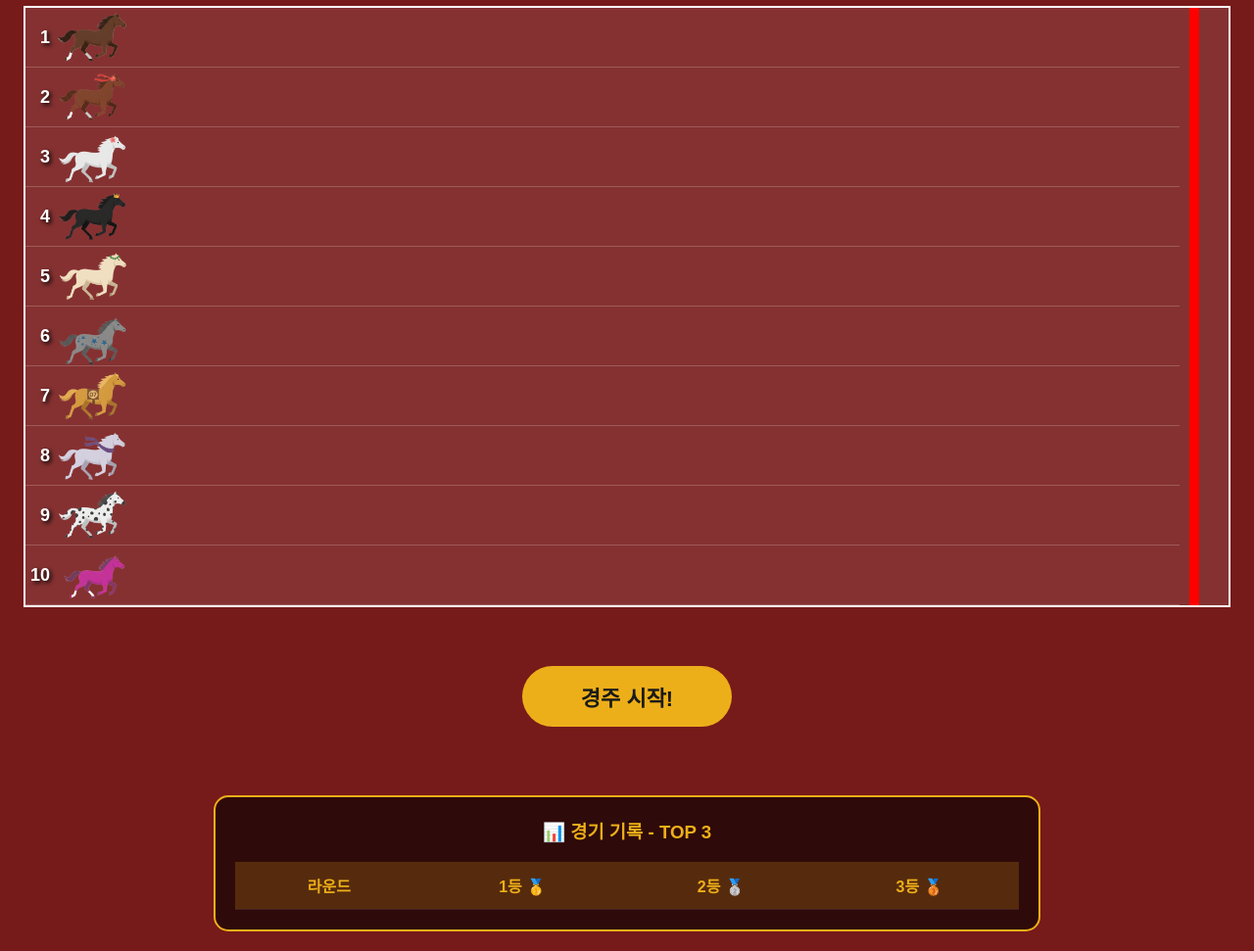
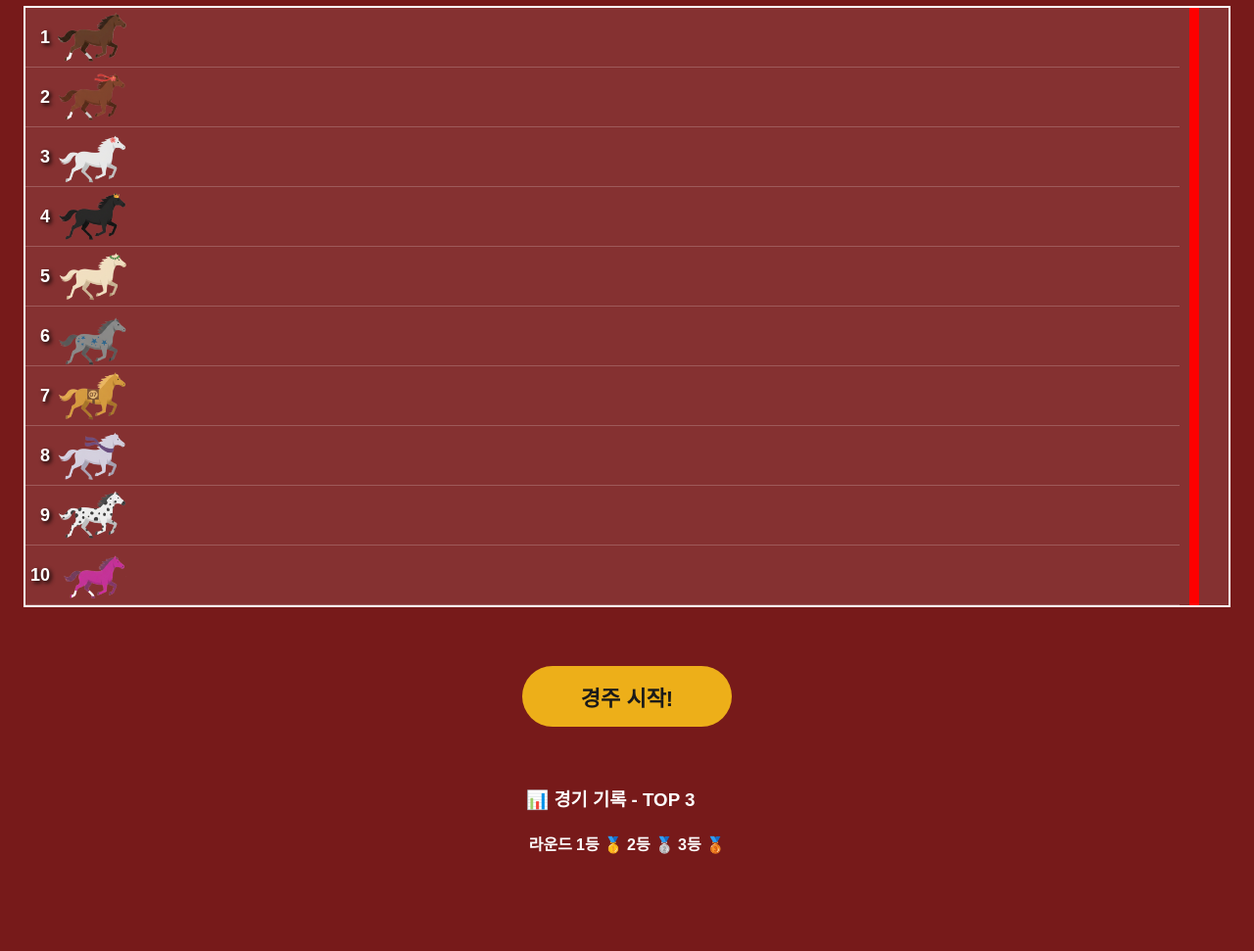
Before and after one commit to hajua0703/horserace, a plain HTML site: page index.html in a window 1280 px wide. Shown: the part 149-1120 px from the top of the page at 98% size. After the commit the page ends 1045 px from the top, so only its background shows below. Drawn offline with nearby package versions, Linux system fonts and the light colour scheme; no server answers.

Commit message:
경마 23

```diff
--- a/style.css
+++ b/style.css
@@ -91,41 +91,9 @@ button {
 button:hover { background: #f39c12; transform: scale(1.05); }
 button:disabled { background: #777; cursor: not-allowed; }
 
-/* 📊 경기 기록 표 스타일 */
-#results {
-    margin-top: 30px;
-    width: 95%;
-    max-width: 800px;
-    background: rgba(0, 0, 0, 0.6);
-    padding: 20px;
-    border-radius: 15px;
-    border: 2px solid #edaf19;
-}
-
-#results h3 { text-align: center; margin-top: 0; color: #edaf19; }
-
-#rank-table {
-    width: 100%;
-    border-collapse: collapse;
-    color: white;
-    text-align: center;
-}
-
-#rank-table th, #rank-table td {
-    padding: 12px;
-    border-bottom: 1px solid rgba(255, 255, 255, 0.1);
-}
-
-#rank-table th { background: rgba(237, 175, 25, 0.2); color: #edaf19; }
-
-/* 순위별 텍스트 강조 */
-.rank-1st { color: #ffd700; font-weight: bold; font-size: 1.1em; } /* 금색 */
-.rank-2nd { color: #c0c0c0; font-weight: bold; }                 /* 은색 */
-.rank-3rd { color: #cd7f32; font-weight: bold; }                 /* 동색 */
-
 /* 제목 이미지 크기 키우기 */
 .header-image img {
-    width: 1200px;         /* 기존 300px에서 600px로 대폭 확대 */
+    width: 2500px;         /* 기존 300px에서 600px로 대폭 확대 */
     max-width: 100%;      /* 모바일 화면에서도 깨지지 않게 설정 */
     height: auto;
     display: block;
```
